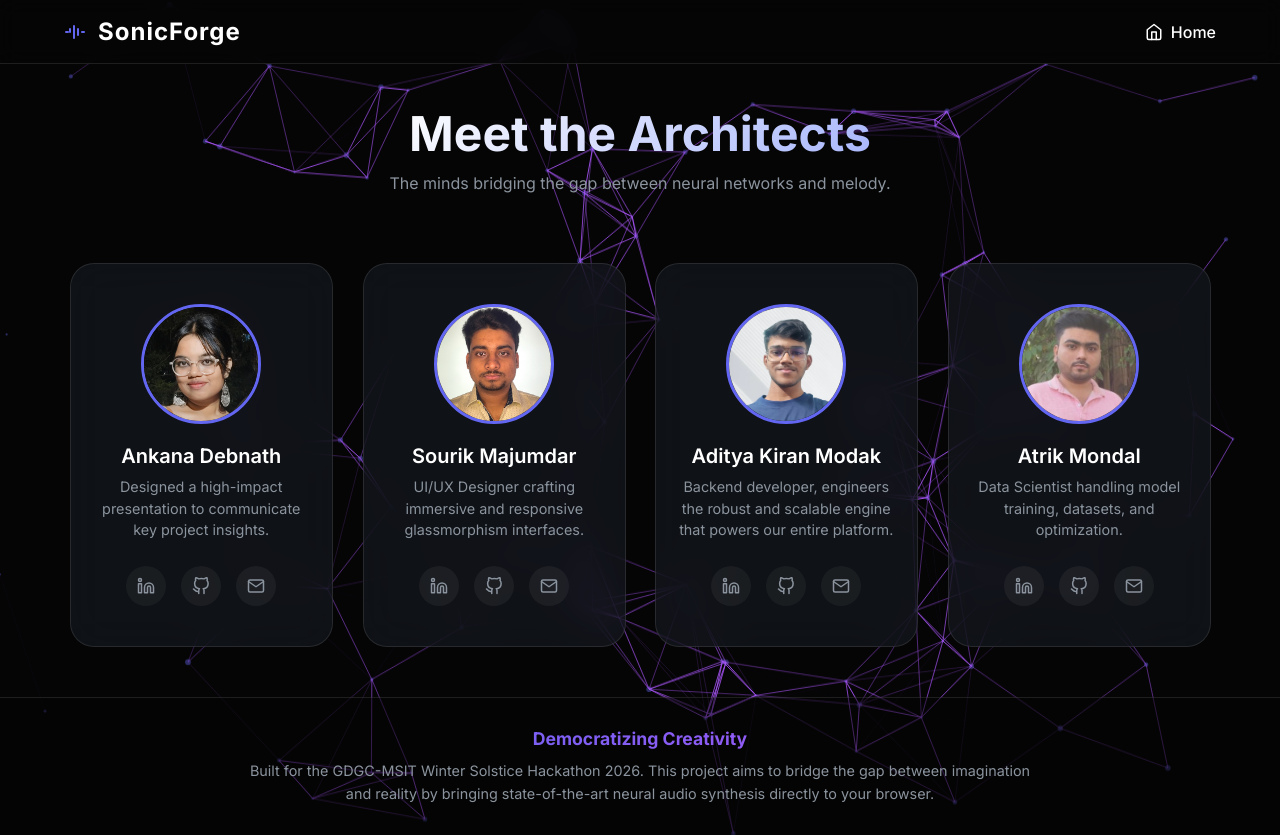
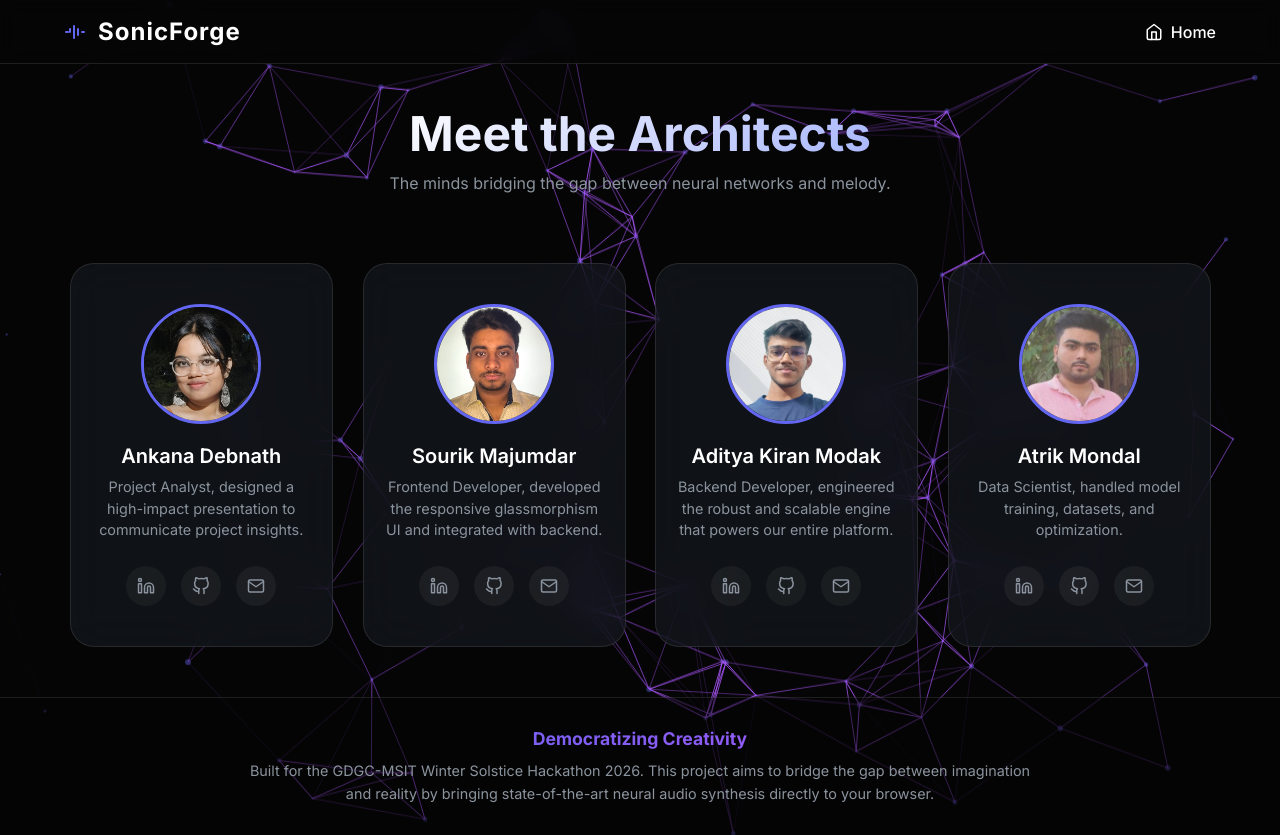
Before and after one commit to sourikm04/SonicForge, a Flask app: page /about in a window 1280 px wide. Run offline with Flask 3, Linux system fonts and the light colour scheme.

Commit message:
updated aboutUs

```diff
--- a/templates/aboutUs.html
+++ b/templates/aboutUs.html
@@ -548,7 +548,7 @@
                     <img src="{{ url_for('static', filename='images/Ankana.jpg') }}" alt="Ankana" class="avatar">
                 </div>
                 <h2 class="dev-name">Ankana Debnath</h2>
-                <p class="dev-desc">Designed a high-impact presentation to communicate key project insights.</p>
+                <p class="dev-desc">Project Analyst, designed a high-impact presentation to communicate project insights.</p>
                 <div class="social-links">
                     <a href="http://www.linkedin.com/in/ankana05" class="social-btn" title="LinkedIn"><svg
                             xmlns="http://www.w3.org/2000/svg" width="18" height="18" viewBox="0 0 24 24" fill="none"
@@ -580,7 +580,7 @@
                     <img src="{{ url_for('static', filename='images/Sourik.jpg') }}" alt="Sourik" class="avatar">
                 </div>
                 <h2 class="dev-name">Sourik Majumdar</h2>
-                <p class="dev-desc">UI/UX Designer crafting immersive and responsive glassmorphism interfaces.</p>
+                <p class="dev-desc">Frontend Developer, developed the responsive glassmorphism UI and integrated with backend.</p>
                 <div class="social-links">
                     <a href="https://www.linkedin.com/in/sourikm04/" class="social-btn"><svg
                             xmlns="http://www.w3.org/2000/svg" width="18" height="18" viewBox="0 0 24 24" fill="none"
@@ -612,7 +612,7 @@
                     <img src="{{ url_for('static', filename='images/Aditya.jpg') }}" alt="Aditya" class="avatar">
                 </div>
                 <h2 class="dev-name">Aditya Kiran Modak</h2>
-                <p class="dev-desc">Backend developer, engineers the robust and scalable engine that powers our entire
+                <p class="dev-desc">Backend Developer, engineered the robust and scalable engine that powers our entire
                     platform.
                 </p>
                 <div class="social-links">
@@ -646,7 +646,7 @@
                     <img src="{{ url_for('static', filename='images/Atrik.jpg') }}" alt="Atrik" class="avatar">
                 </div>
                 <h2 class="dev-name">Atrik Mondal</h2>
-                <p class="dev-desc">Data Scientist handling model training, datasets, and optimization.</p>
+                <p class="dev-desc">Data Scientist, handled model training, datasets, and optimization.</p>
                 <div class="social-links">
                     <a href="https://www.linkedin.com/in/atrik-mondal-4b0999334/" class="social-btn"><svg
                             xmlns="http://www.w3.org/2000/svg" width="18" height="18" viewBox="0 0 24 24" fill="none"
```
